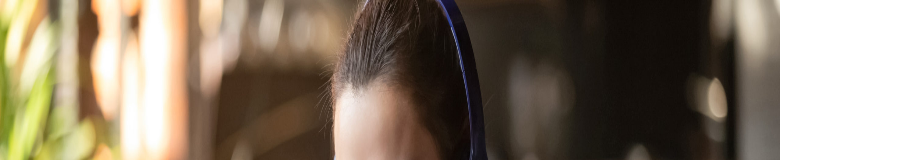
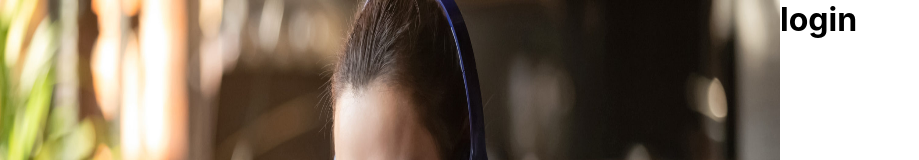
Before and after one commit to petersaba/elearning-system, a React (Create React App) app in the folder frontend/: page / in a window 1280 px wide. Shown: the top 160 px of the page, without its empty margins (0-919 px from the left). Built offline with nearby package versions, Linux system fonts and the light colour scheme.

Commit message:
frontend <> login: adding form component

```diff
--- a/frontend/src/App.css
+++ b/frontend/src/App.css
@@ -3,6 +3,10 @@
   margin: 0;
   padding: 0;
   box-sizing: border-box;
+}
+
+.body{
+  display: flex;
 }
 
 .hero{
--- a/frontend/src/App.js
+++ b/frontend/src/App.js
@@ -1,10 +1,14 @@
 import logo from './logo.svg';
 import './App.css';
 import Hero from './components/Hero';
+import Form from './components/Form';
 
 function App() {
   return (
-    <Hero></Hero>
+    <body className='body'>
+      <Hero></Hero>
+      <Form></Form>
+    </body>
   );
 }
 
--- /dev/null
+++ b/frontend/src/components/Form.js
@@ -0,0 +1,15 @@
+const Form = ({ type, onClick }) => {
+    if(type == 'login'){
+        return (
+            <form className="form">
+                <h1>{type}</h1>
+            </form>
+        );
+    }
+}
+
+Form.defaultProps = {
+    type: 'login'
+}
+
+export default Form;
```
